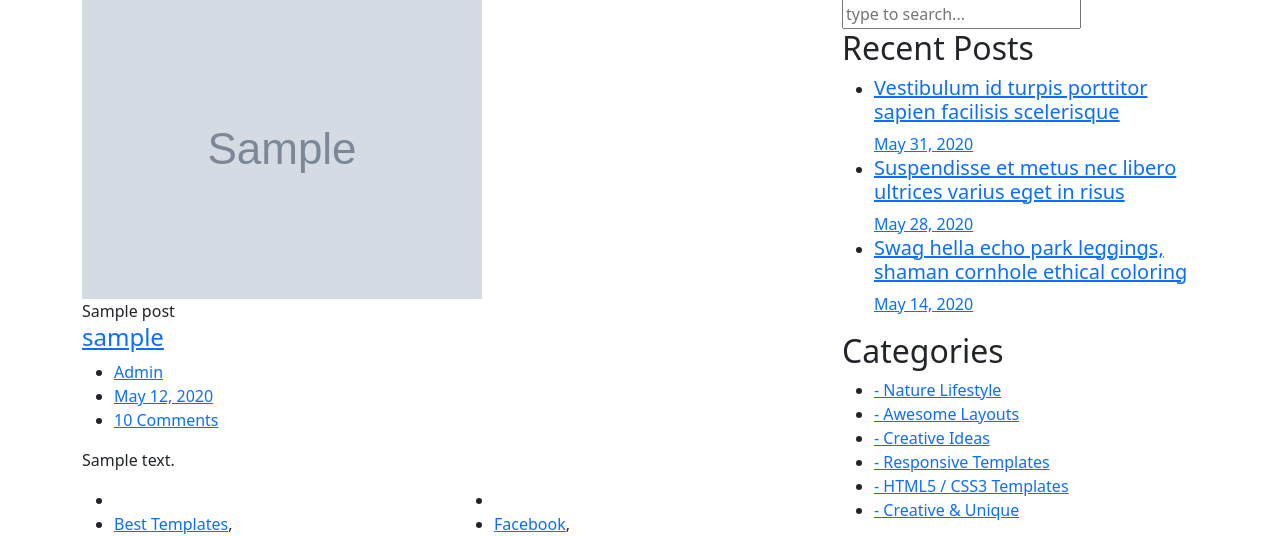
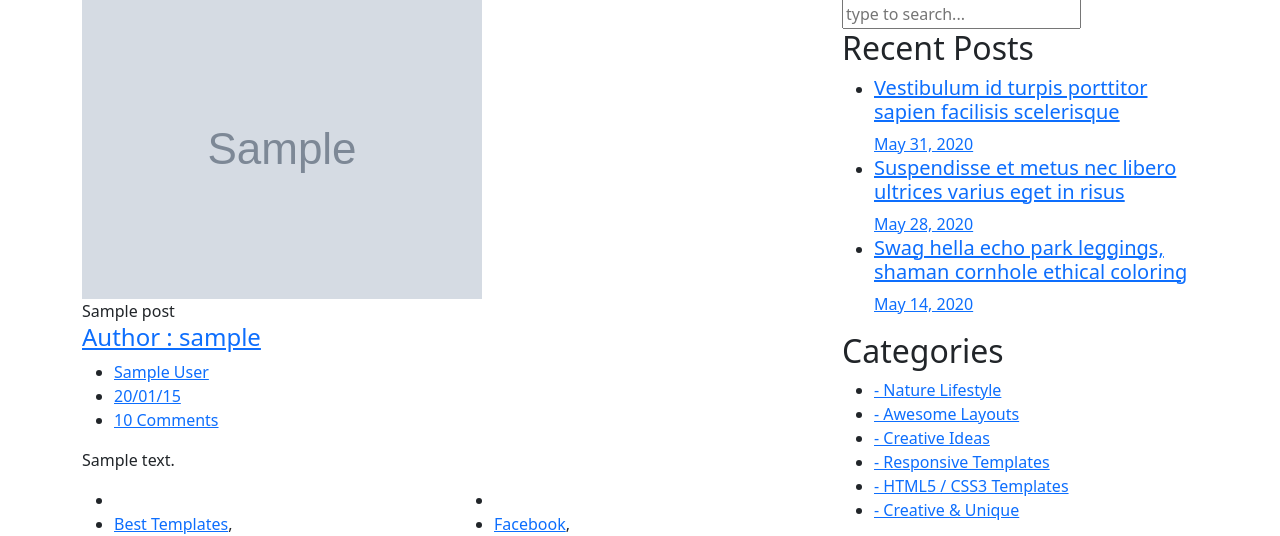
Before and after one commit to Mehdizamanian/DjangoWebDevelpment, a Django app: page /blogs/posts/post-detail/1/ in a window 1280 px wide. Shown: the part 217-753 px from the top of the page. Run offline with Django 4.2, Linux system fonts and the light colour scheme; tables that the repository leaves empty hold one stand-in row (values such as "Sample post"); grey boxes marked "Sample" are stand-in pictures; some libraries are stand-ins or nearby versions.

Commit message:
added post author and some method and date filter both on temp

```diff
--- a/templates/blogs/blog.html
+++ b/templates/blogs/blog.html
@@ -62,7 +62,7 @@
                     ><h4>author : {{post.author}}</h4></a
                   >
                   <ul class="post-info">
-                    <li><a href="#">{{post.author}}</a></li>
+                    <li><a href="#">{{post.author.first_name}}</a></li>
                     <li><a href="#">{{post.created_time}}</a></li>
                     <li><a href="#">12 Comments</a></li>
                   </ul>
--- a/templates/blogs/post-details.html
+++ b/templates/blogs/post-details.html
@@ -68,10 +68,10 @@
 
                 <div class="down-content">
                   <span>{{post.title}}</span>
-                  <a href="post-details.html"><h4>{{post.author}}</h4></a>
+                  <a href="post-details.html"><h4>Author : {{post.author}}   </h4>  </a>
                   <ul class="post-info">
-                    <li><a href="#">Admin</a></li>
-                    <li><a href="#">May 12, 2020</a></li>
+                    <li><a href="#">{{post.author.get_full_name}}</a></li>
+                    <li><a href="#">{{post.created_time|date:'y/m/d'}}</a></li>
                     <li><a href="#">10 Comments</a></li>
                   </ul>
                   <p>
@@ -114,6 +114,13 @@
                 </div>
               </div>
             </div>
+
+
+
+
+
+
+
             <div class="col-lg-12">
               <div class="sidebar-item comments">
                 <div class="sidebar-heading">
```
